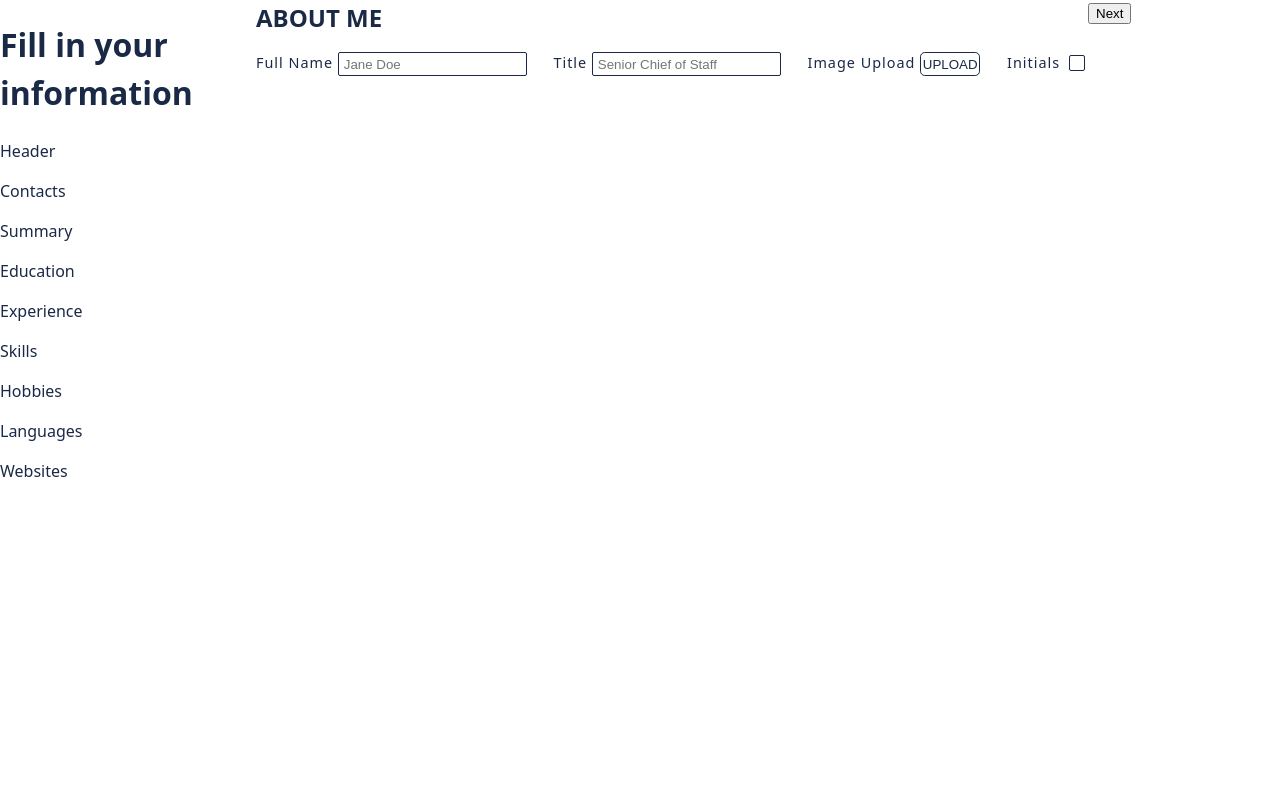
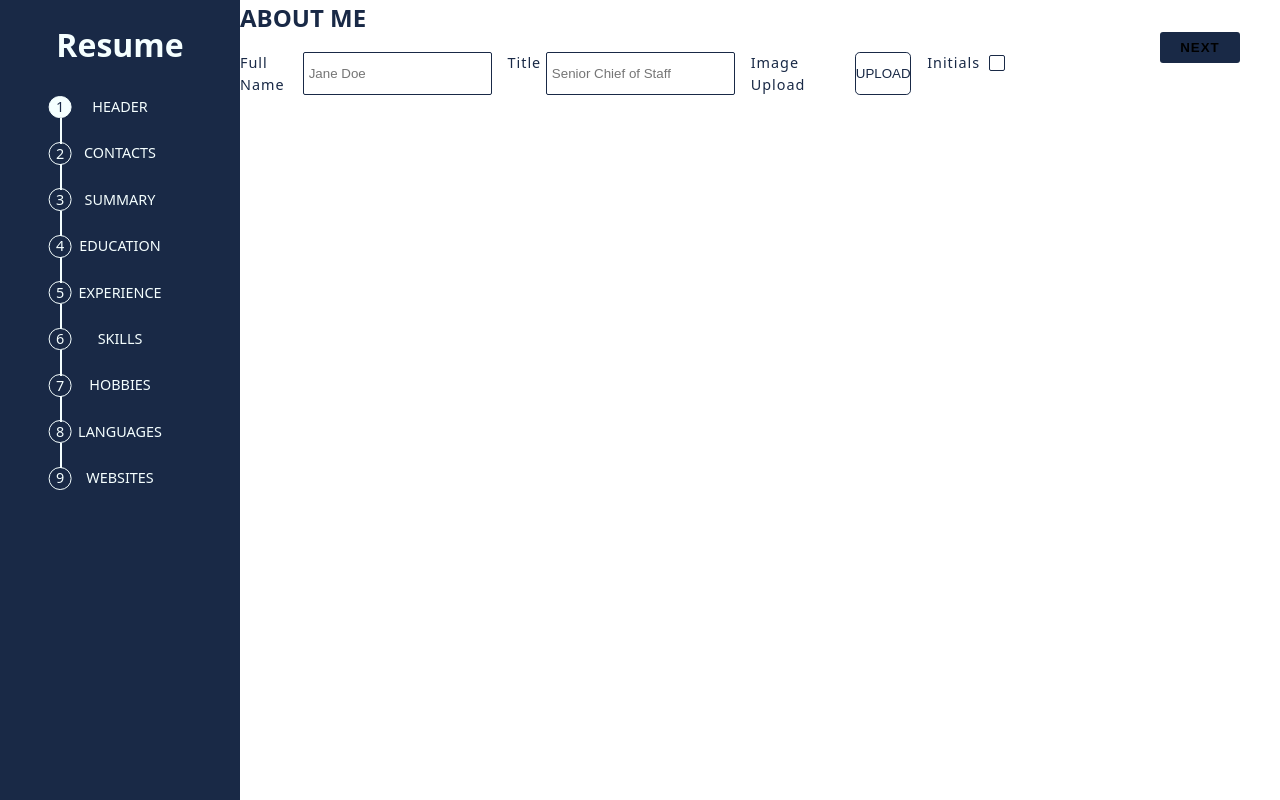
Before and after one commit to mickewasowski/cv-template, a React (Vite) app: page / in a window 1280 px wide. Built offline with nearby package versions, Linux system fonts and the light colour scheme.

Commit message:
wip - home page styling

```diff
--- a/src/index.css
+++ b/src/index.css
@@ -16,6 +16,8 @@
   --very-light-blue: rgb(190, 240, 255);
   --dark-purple: rgb(25, 41, 70);
   --pastel-ligth-blue: rgb(63, 136, 152);
+  --copper: rgb(206, 88, 0);
+  --light-copper: rgb(250, 130, 10);
 
   color: var(--dark-purple);
 }
--- a/src/pages/HomePage.tsx
+++ b/src/pages/HomePage.tsx
@@ -74,10 +74,12 @@ const HomePage = () => {
 
     return (
       <>
-        {formEnumKeyValues.map(([name, value]) => {
+        {formEnumKeyValues.map(([name, value], index) => {
           const isActive = renderForm === value;
           return (
             <p
+              key={index}
+              data-text={index+1}
               className={`HomePage__sidebar__progress-bar__entry ${isActive ? "HomePage__sidebar__progress-bar__entry--active" : ""}`}
             >
               {name}
@@ -92,7 +94,7 @@ const HomePage = () => {
     <div className="HomePage">
       <div className="HomePage__sidebar">
         <div className="HomePage__sidebar__heading-wrapper">
-          <h1>Fill in your information</h1>
+          <h1>Resume</h1>
         </div>
         <div className="HomePage__sidebar__progress-bar">
           {renderProgressBar()}
@@ -102,7 +104,7 @@ const HomePage = () => {
       <div className="HomePage__buttons-bar">
         {renderForm === FormData.Websites ? (
           <button className="HomePage__buttons-bar__submit">
-            See Resume Preview
+            Preview
           </button>
         ) : (
           <button
--- a/src/pages/styles/HomePage.scss
+++ b/src/pages/styles/HomePage.scss
@@ -6,18 +6,69 @@
   height: 100%;
 
   &__sidebar {
-    width: 20%;
+    width: 15rem;
     height: 100%;
+    background-color: var(--dark-purple);
+    color: var(--blueish-white);
+    text-align: center;
+
+    &__progress-bar {
+      &__entry {
+        position: relative;
+        display: flex;
+        justify-content: center;
+        align-items: center;
+        height: 2rem;
+        text-transform: uppercase;
+        font-size: 0.9rem;
+
+        &:before {
+          position: absolute;
+          left: 25%;
+          top: 40%;
+          transform: translate(-50%, -35%);
+          content: attr(data-text);
+          display: flex;
+          justify-content: center;
+          align-items: center;
+          width: 1.3rem;
+          height: 1.3rem;
+          border-radius: 50%;
+          border: 1px solid var(--blueish-white);
+        }
+
+        &--active {
+          &:before {
+            background-color: var(--blueish-white);
+            color: var(--dark-purple);
+          }
+        }
+
+        &:after {
+          position: absolute;
+          left: 25%;
+          top: 85%;
+          content: '';
+          width: 2px;
+          height: 1.6rem;
+          background-color: var(--blueish-white);
+        }
+
+        &:last-child {
+          &:after {
+            display: none;
+          }
+        }
+      }
+    }
   }
 
   &__forms {
     display: flex;
     flex-direction: column;
     background-color: var(--white);
-    // border-radius: 3px;
-    // padding: 1rem;
     gap: 1rem;
-    width: 65%;
+    width: 60%;
     height: 100%;
 
     input {
@@ -107,18 +158,48 @@
   }
 
   &__buttons-bar {
-    width: 15%;
+    width: 10rem;
     height: 100%;
+    margin-left: auto;
+    display: flex;
+    justify-content: center;
+    align-items: start;
+
+    &__next {
+      margin-top: 2rem;
+      width: 5rem;
+      background-color: var(--dark-purple);
+      border-radius: 3px;
+      border: none;
+      padding: 0.5rem;
+      text-transform: uppercase;
+      letter-spacing: 1px;
+      font-weight: 600;
+
+      &:hover {
+        cursor: pointer;
+        background-color: var(--blue);
+        transition: all 0.2s ease-in-out;
+      }
+    }
 
     &__submit {
-      width: 12rem;
+      margin-top: 2rem;
+      width: 7rem;
       height: 2rem;
-      background-color: var(--white);
-      border: 1px solid var(--dark-purple);
+      background-color: var(--copper);
+      border: none;
       border-radius: 2px;
-      color: var(--dark-purple);
+      color: var(--white);
       text-transform: uppercase;
-      margin: auto;
+      letter-spacing: 1px;
+      font-weight: 600;
+
+      &:hover {
+        cursor: pointer;
+        background-color: var(--light-copper);
+        transition: all 0.2s ease-in-out;
+      }
     }
   }
 }
```
